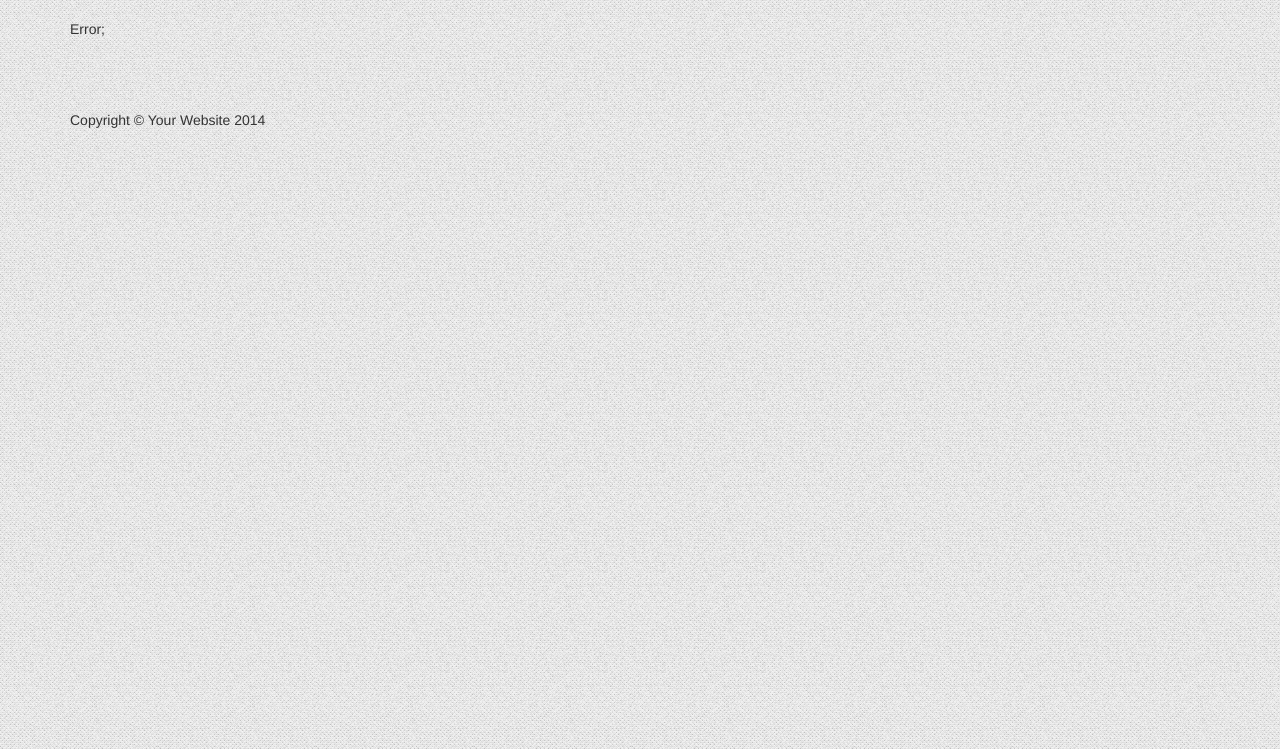
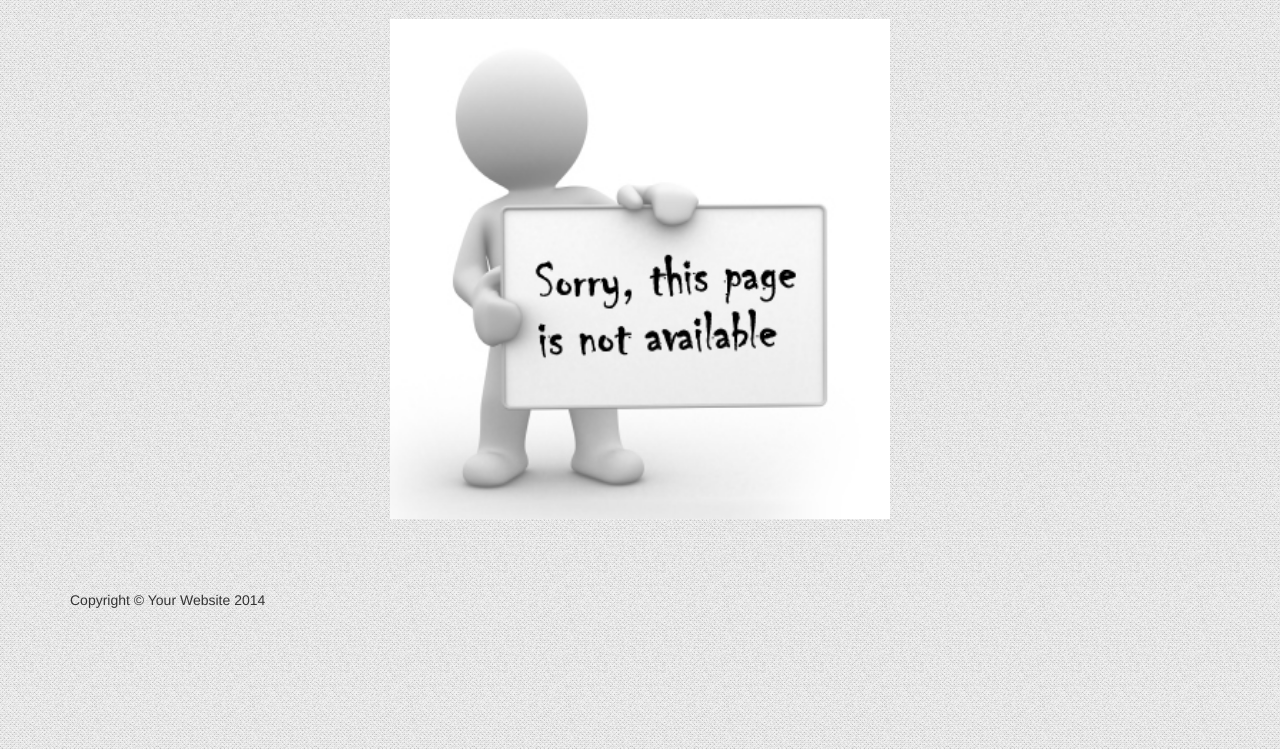
Before and after one commit to mynameistecs51/service_network, a CodeIgniter app: the page made by application/views/page_404.php in a window 1280 px wide. Shown: the part 51-800 px from the top of the page. Run offline with CodeIgniter, Linux system fonts and the light colour scheme; data that the repository does not hold is empty.

Commit message:
chaiwat update 404 page

```diff
--- a/application/views/page_404.php
+++ b/application/views/page_404.php
@@ -1,3 +1,5 @@
 <?php $this->load->view('head');?>
-	Error;
+<div align="center">
+	<img src="<?php echo base_url()."image/pic_admin/404_man.jpg" ;?>" width=500px height=500px>
+</div>
 <?php $this->load->view('footter');?>
```
Also changed, not shown: image/pic_admin/404_man.jpg (added).
